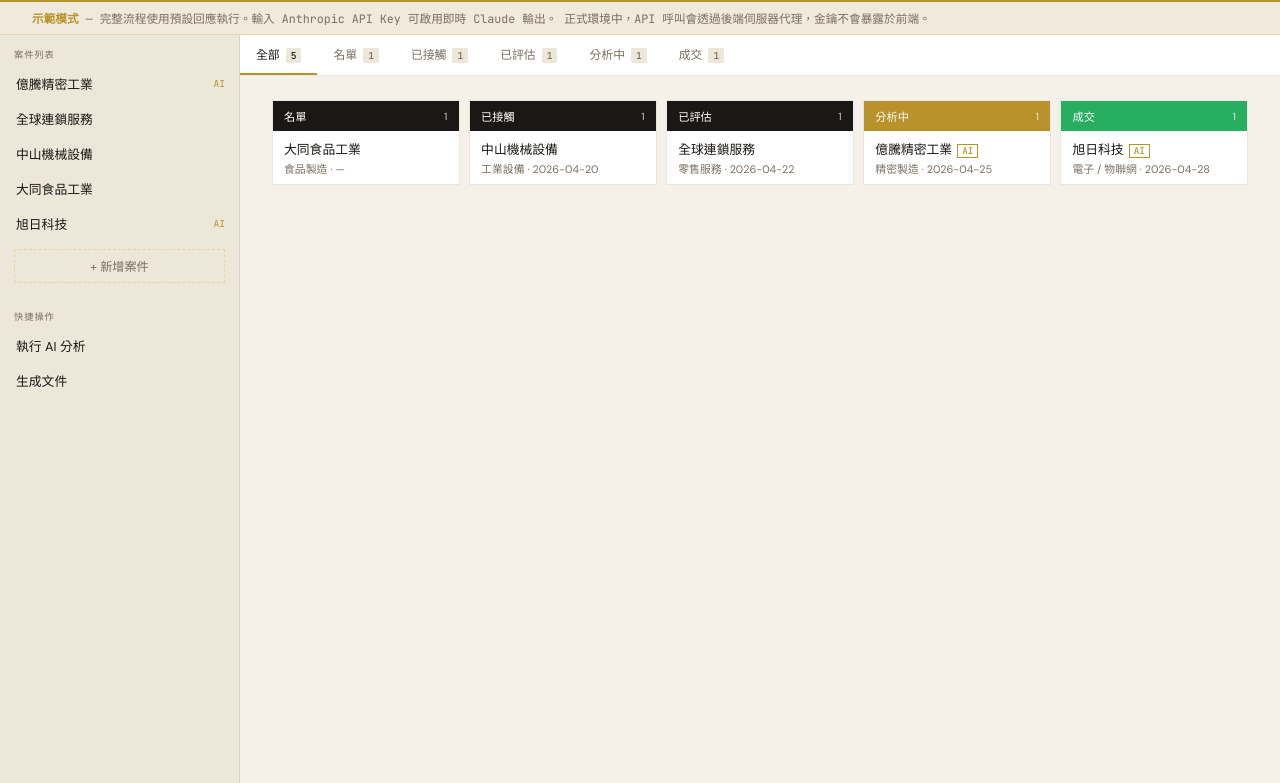
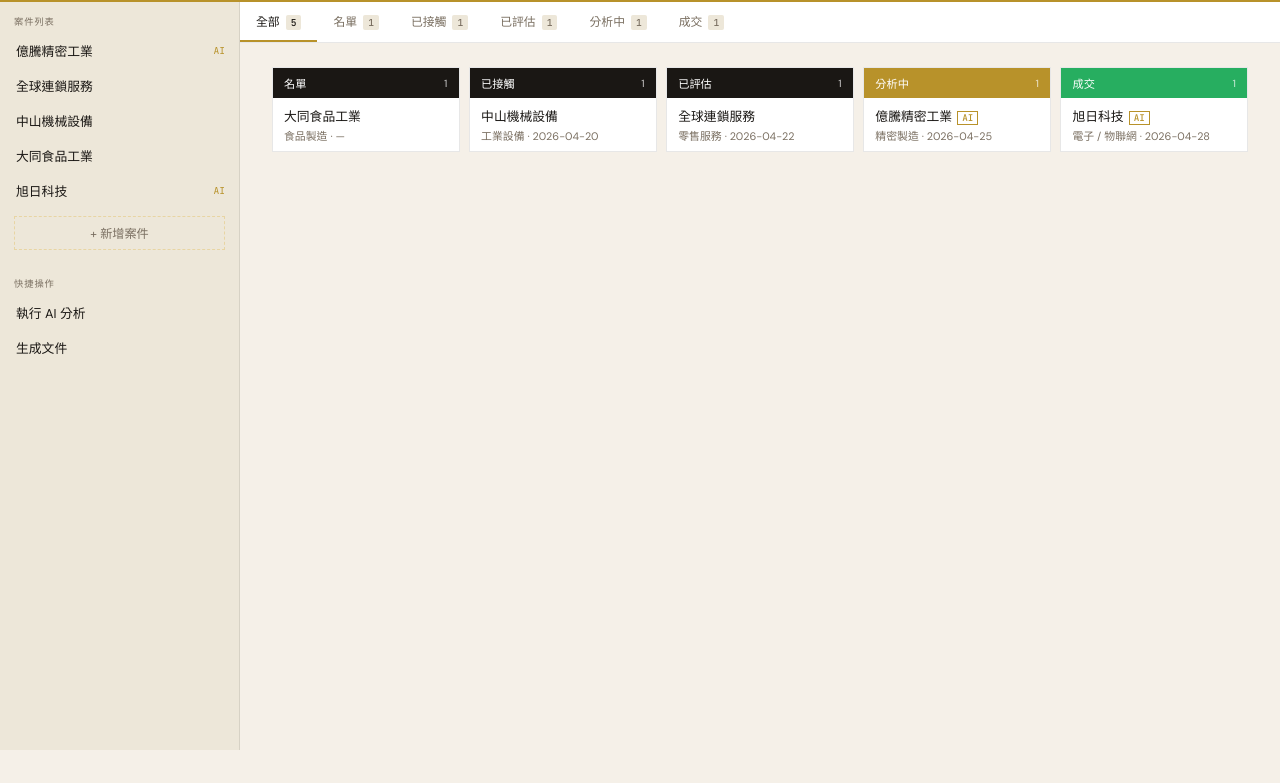
Before and after one commit to serenanamee/mna-ai-workflow-platform, a plain HTML site: page index.html in a window 1280 px wide. Shown: the part 50-833 px from the top of the page. After the commit the page ends 800 px from the top, so only its background shows below. Drawn offline with nearby package versions, Linux system fonts and the light colour scheme.

Commit message:
update Chinese data

```diff
--- a/index.html
+++ b/index.html
@@ -25,12 +25,6 @@
     </div>
   </div>
 </header>
-
-<!-- DEMO NOTICE -->
-<div class="demo-notice">
-  <b>示範模式</b> — 完整流程使用預設回應執行。輸入 Anthropic API Key 可啟用即時 Claude 輸出。
-  正式環境中，API 呼叫會透過後端伺服器代理，金鑰不會暴露於前端。
-</div>
 
 <div class="shell">
 
```
